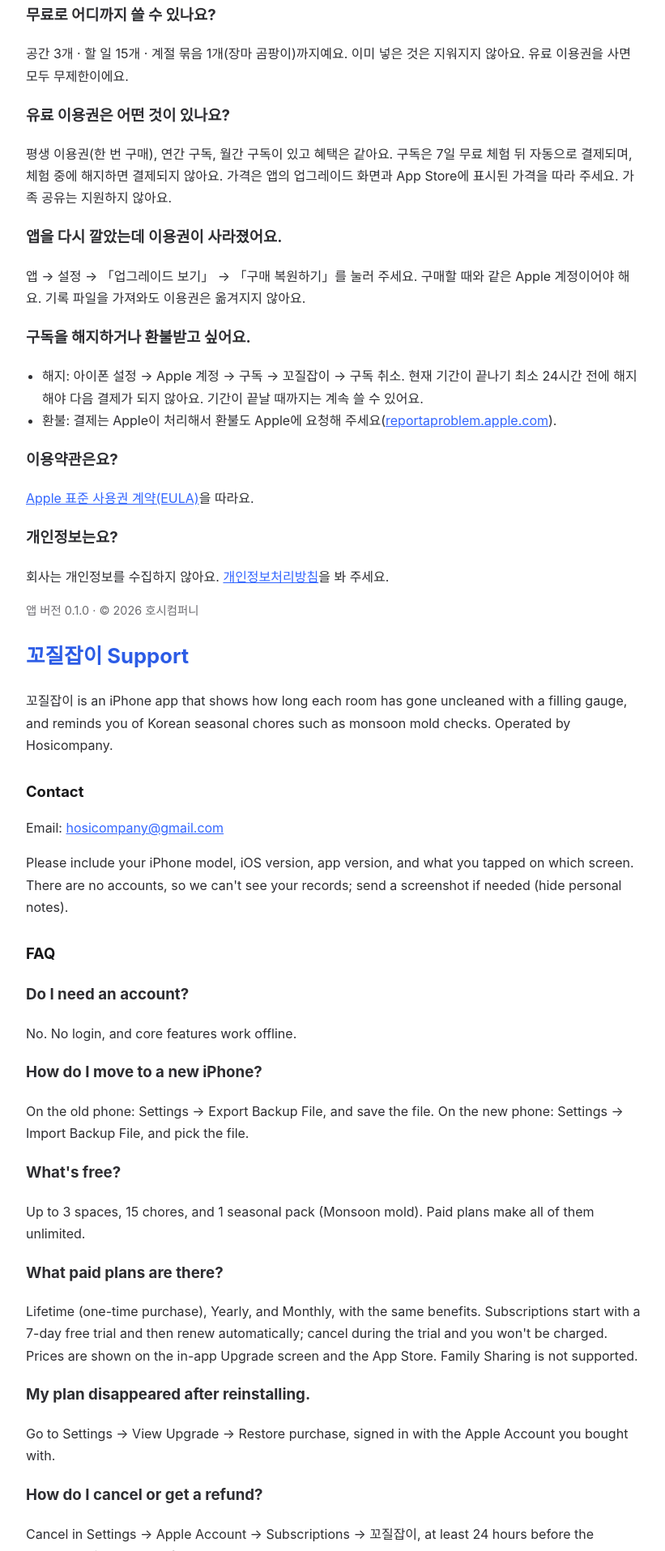
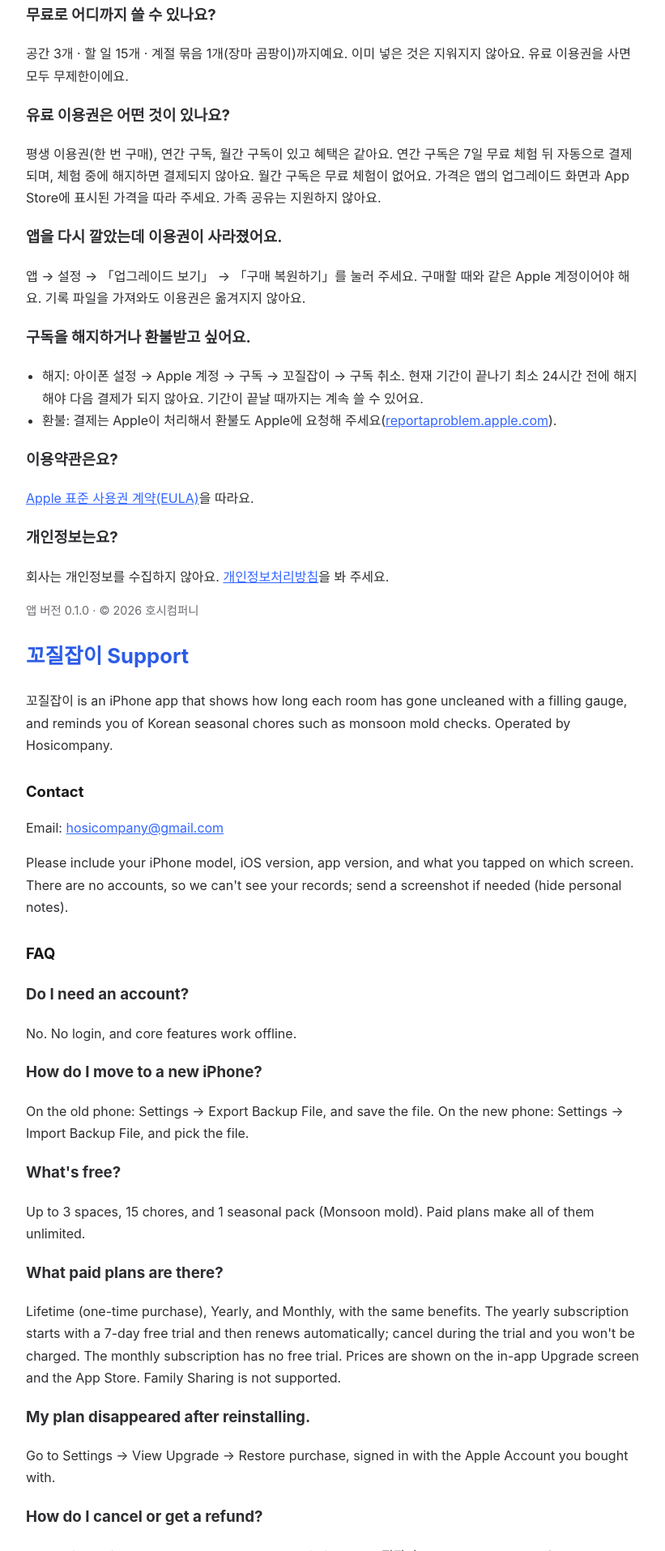
Before and after one commit to hosicompany/hosicompany.github.io, a plain HTML site: page zipttae/support.html in a window 1280 px wide. Shown: the part 1085-3000 px from the top of the page at 81% size, without its empty margins (228-1049 px from the left). Drawn offline with Linux system fonts and the light colour scheme.

Commit message:
docs(zipttae): 연간 구독만 7일 무료 체험이라고 안내
월간 구독에는 무료 체험이 없다. 한국어와 영어 유료 이용권 문장만 고친다.

Co-authored-by: hosicompany <hosicompany@users.noreply.github.com>

```diff
--- a/zipttae/support.html
+++ b/zipttae/support.html
@@ -53,7 +53,7 @@
     <h3>무료로 어디까지 쓸 수 있나요?</h3>
     <p>공간 3개 · 할 일 15개 · 계절 묶음 1개(장마 곰팡이)까지예요. 이미 넣은 것은 지워지지 않아요. 유료 이용권을 사면 모두 무제한이에요.</p>
     <h3>유료 이용권은 어떤 것이 있나요?</h3>
-    <p>평생 이용권(한 번 구매), 연간 구독, 월간 구독이 있고 혜택은 같아요. 구독은 7일 무료 체험 뒤 자동으로 결제되며, 체험 중에 해지하면 결제되지 않아요. 가격은 앱의 업그레이드 화면과 App Store에 표시된 가격을 따라 주세요. 가족 공유는 지원하지 않아요.</p>
+    <p>평생 이용권(한 번 구매), 연간 구독, 월간 구독이 있고 혜택은 같아요. 연간 구독은 7일 무료 체험 뒤 자동으로 결제되며, 체험 중에 해지하면 결제되지 않아요. 월간 구독은 무료 체험이 없어요. 가격은 앱의 업그레이드 화면과 App Store에 표시된 가격을 따라 주세요. 가족 공유는 지원하지 않아요.</p>
     <h3>앱을 다시 깔았는데 이용권이 사라졌어요.</h3>
     <p>앱 → 설정 → 「업그레이드 보기」 → 「구매 복원하기」를 눌러 주세요. 구매할 때와 같은 Apple 계정이어야 해요. 기록 파일을 가져와도 이용권은 옮겨지지 않아요.</p>
     <h3>구독을 해지하거나 환불받고 싶어요.</h3>
@@ -84,7 +84,7 @@
     <h3>What's free?</h3>
     <p>Up to 3 spaces, 15 chores, and 1 seasonal pack (Monsoon mold). Paid plans make all of them unlimited.</p>
     <h3>What paid plans are there?</h3>
-    <p>Lifetime (one-time purchase), Yearly, and Monthly, with the same benefits. Subscriptions start with a 7-day free trial and then renew automatically; cancel during the trial and you won't be charged. Prices are shown on the in-app Upgrade screen and the App Store. Family Sharing is not supported.</p>
+    <p>Lifetime (one-time purchase), Yearly, and Monthly, with the same benefits. The yearly subscription starts with a 7-day free trial and then renews automatically; cancel during the trial and you won't be charged. The monthly subscription has no free trial. Prices are shown on the in-app Upgrade screen and the App Store. Family Sharing is not supported.</p>
     <h3>My plan disappeared after reinstalling.</h3>
     <p>Go to Settings → View Upgrade → Restore purchase, signed in with the Apple Account you bought with.</p>
     <h3>How do I cancel or get a refund?</h3>
```
